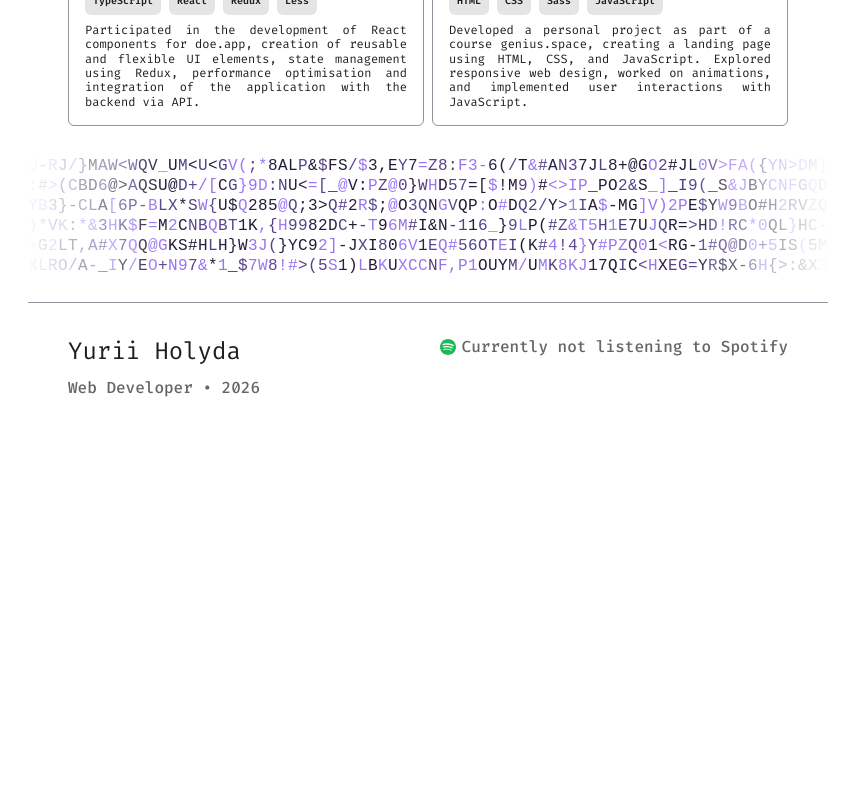
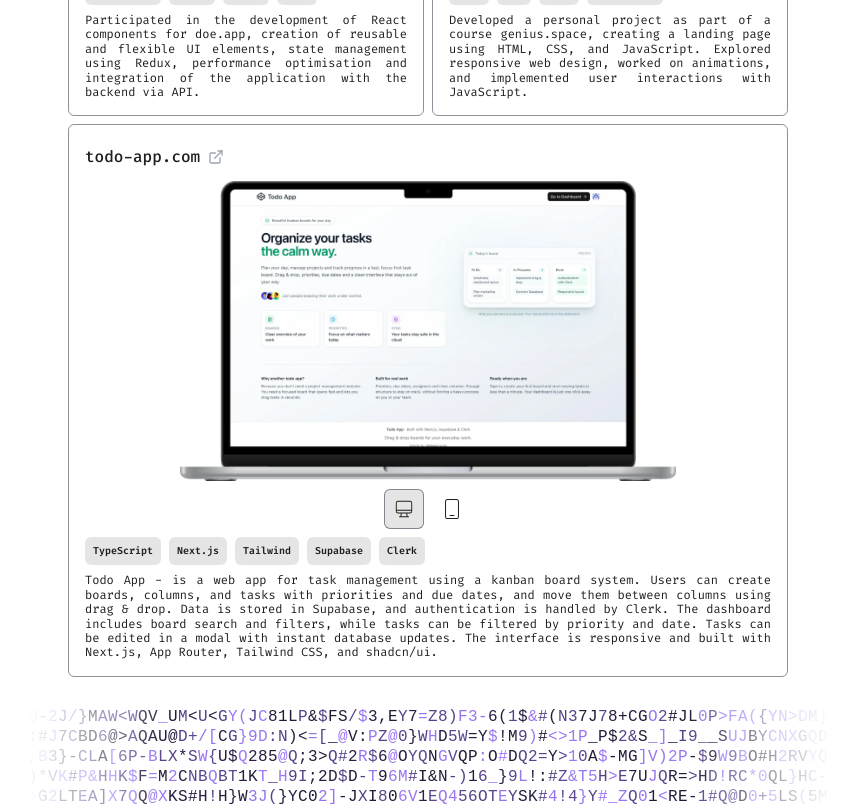
Before and after one commit to mescyura/mescyurasite, a React (Vite) app: page /portfolio in a window 1280 px wide. Shown: the part 1020-1826 px from the top of the page, without its empty margins (212-1068 px from the left). Before the commit the page ends 1476 px from the top, so only its background shows below. Built offline with nearby package versions, Linux system fonts and the light colour scheme; no server answers.

Commit message:
added a new portfolio project

```diff
--- a/src/data/data.json
+++ b/src/data/data.json
@@ -51,6 +51,12 @@
 						"href": "https://mescyura.github.io/shop-bakery/",
 						"tools": ["HTML", "CSS", "Sass", "JavaScript"],
 						"description": "Developed a personal project as part of a course genius.space, creating a landing page using HTML, CSS, and JavaScript. Explored responsive web design, worked on animations, and implemented user interactions with JavaScript."
+					},
+					"todo-app": {
+						"name": "todo-app.com",
+						"href": "https://todo-list-app-six-gamma.vercel.app/",
+						"tools": ["TypeScript", "Next.js", "Tailwind", "Supabase", "Clerk"],
+						"description": "Todo App - is a web app for task management using a kanban board system. Users can create boards, columns, and tasks with priorities and due dates, and move them between columns using drag & drop. Data is stored in Supabase, and authentication is handled by Clerk. The dashboard includes board search and filters, while tasks can be filtered by priority and date. Tasks can be edited in a modal with instant database updates. The interface is responsive and built with Next.js, App Router, Tailwind CSS, and shadcn/ui."
 					}
 				}
 			},
@@ -125,6 +131,12 @@
 						"href": "https://mescyura.github.io/shop-bakery/",
 						"tools": ["HTML", "CSS", "Sass", "JavaScript"],
 						"description": "Розробив домашній проєкт у рамках навчального курсу genius.space, створивши лендінг-сторінку з використанням HTML, CSS та JavaScript. В процесі роботи розібрав структуру адаптивного веб-дизайну, опрацював анімації та взаємодію з користувачем через JS."
+					},
+					"todo-app": {
+						"name": "todo-app.com",
+						"href": "https://todo-list-app-six-gamma.vercel.app/",
+						"tools": ["TypeScript", "Next.js", "Tailwind", "Supabase", "Clerk"],
+						"description": "Todo App — веб-додаток для управління задачами у форматі канбан-дошок. Користувачі можуть створювати дошки, колонки та задачі з пріоритетами і дедлайнами, а також переміщувати їх між колонками за допомогою drag & drop. Дані зберігаються в Supabase, а аутентифікація реалізована через Clerk. У дашборді доступні пошук і фільтри по дошках, а задачі можна фільтрувати за пріоритетом і датою. Кожну задачу можна відкрити в модальному вікні та редагувати з миттєвим збереженням у базі. Інтерфейс адаптивний і побудований на Next.js, App Router, Tailwind CSS та shadcn/ui."
 					}
 				}
 			},
--- a/src/pages/Portfolio.module.css
+++ b/src/pages/Portfolio.module.css
@@ -50,6 +50,10 @@ h1 {
 	gap: 0.5rem;
 }
 
+.portfolio_list > *:last-child:nth-child(odd) {
+	grid-column: 1 / -1;
+}
+
 .portfolio {
 	display: flex;
 	flex-direction: column;
@@ -72,8 +76,9 @@ h1 {
 }
 
 .portfolio .img_container {
-	height: 200px; /* Set max height */
 	width: 100%;
+	height: auto;
+	max-height: 300px;
 	overflow: hidden;
 	display: flex;
 	justify-content: center;
--- a/src/pages/Portfolio.tsx
+++ b/src/pages/Portfolio.tsx
@@ -8,6 +8,8 @@ import mm from '../assets/meyes-mobile.webp';
 import sbd from '../assets/shopbakery-desktop.webp';
 import sbm from '../assets/shopbakery-mobile.webp';
 import doed from '../assets/doe-desktop.webp';
+import todod from '../assets/todoapp-desktop.webp';
+import todom from '../assets/todoapp-mobile.webp';
 import { CiDesktop, CiMobile1 } from 'react-icons/ci';
 import { useState } from 'react';
 import { FiExternalLink } from 'react-icons/fi';
@@ -188,6 +190,11 @@ export const Portfolio = ({ translations, language }: Props) => {
 					mobile={sbm}
 					desktop={sbd}
 				/>
+				<PortfolioItem
+					project={translations[language].portfolio.projects['todo-app']}
+					mobile={todom}
+					desktop={todod}
+				/>
 			</div>
 		</section>
 	);
```
Also changed, not shown: src/assets/todoapp-desktop.webp (added), src/assets/todoapp-mobile.webp (added).
